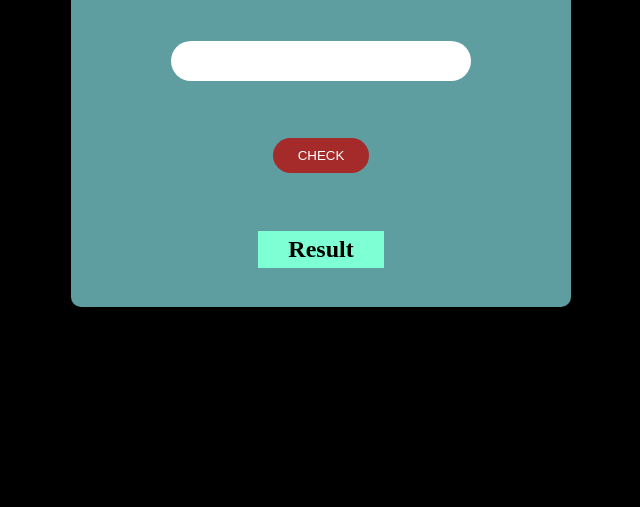
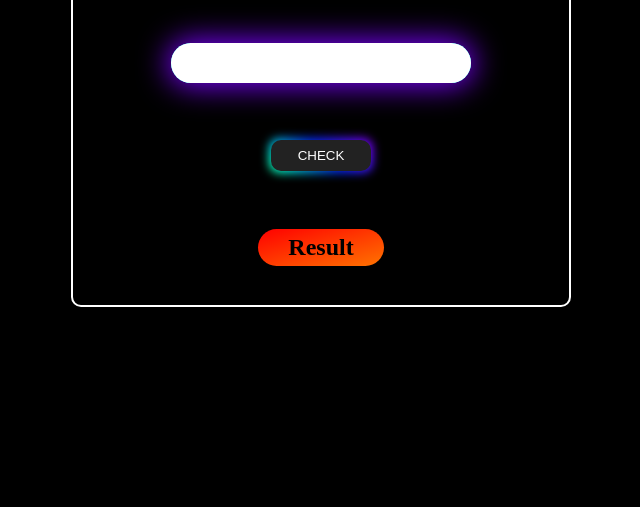
Before and after one commit to ayush-singh09/home_assignments, a plain HTML site: page find-five/index.html in a window 1280 px wide. Shown: the part 293-800 px from the top of the page, without its empty margins (319-959 px from the left). Drawn offline with Linux system fonts and the light colour scheme.

Commit message:
Update style.css

```diff
--- a/find-five/style.css
+++ b/find-five/style.css
@@ -22,12 +22,15 @@ html,body{
     height: 400px;
     width: 500px;
     border-radius: 10px;
-    background-color: cadetblue;
+    border: 2px solid white;
     padding: 10px;
     display: flex;
     flex-direction: column;
     align-items: center;
     justify-content: space-around;
+}
+h1{
+    color: white;
 }
 .num{
     height: 40px;
@@ -35,6 +38,7 @@ html,body{
     background-color: aqua;
     border-radius: 20px;
     overflow: hidden;
+    box-shadow: 0px 0px 30px 3px #7a00ff;
 }
 input{
     height: 100%;
@@ -45,17 +49,79 @@ input{
     font-size: 20px;
 }
 
-.but{
-    outline: 0;
-    border: 0;
-    padding: 10px 25px;
+
+.res{
+    background: linear-gradient(to bottom right, #ff0000 , #ff7300);
+    padding: 5px 30px;
+    color: black;
     border-radius: 100px;
-    background-color: brown;
-    color: white;
-    cursor: pointer;
 }
 
-.res{
-    background-color: aquamarine;
-    padding: 5px 30px;
+
+
+.button-85 {
+  padding: 0.6em 2em;
+  border: none;
+  outline: none;
+  color: rgb(255, 255, 255);
+  background: #111;
+  cursor: pointer;
+  position: relative;
+  z-index: 0;
+  border-radius: 10px;
+  user-select: none;
+  -webkit-user-select: none;
+  touch-action: manipulation;
 }
+
+.button-85:before {
+  content: "";
+  background: linear-gradient(
+    45deg,
+    #ff0000,
+    #ff7300,
+    #fffb00,
+    #48ff00,
+    #00ffd5,
+    #002bff,
+    #7a00ff,
+    #ff00c8,
+    #ff0000
+  );
+  position: absolute;
+  top: -2px;
+  left: -2px;
+  background-size: 400%;
+  z-index: -1;
+  filter: blur(5px);
+  -webkit-filter: blur(5px);
+  width: calc(100% + 4px);
+  height: calc(100% + 4px);
+  animation: glowing-button-85 20s linear infinite;
+  transition: opacity 0.3s ease-in-out;
+  border-radius: 10px;
+}
+
+@keyframes glowing-button-85 {
+  0% {
+    background-position: 0 0;
+  }
+  50% {
+    background-position: 400% 0;
+  }
+  100% {
+    background-position: 0 0;
+  }
+}
+
+.button-85:after {
+  z-index: -1;
+  content: "";
+  position: absolute;
+  width: 100%;
+  height: 100%;
+  background: #222;
+  left: 0;
+  top: 0;
+  border-radius: 10px;
+}
```
